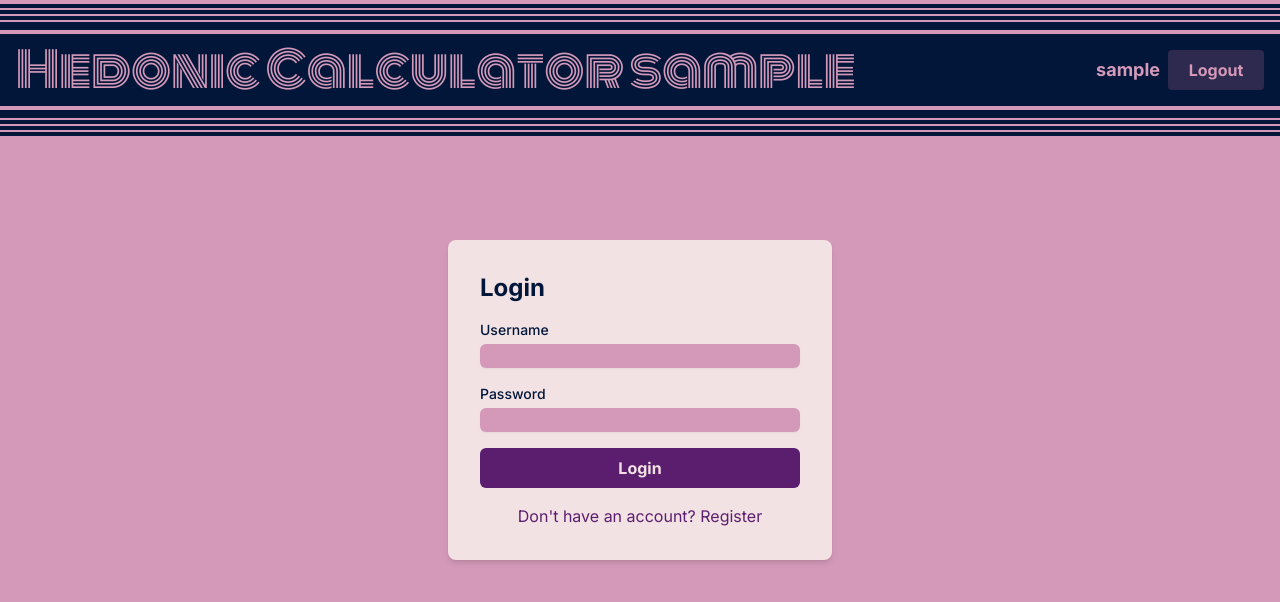
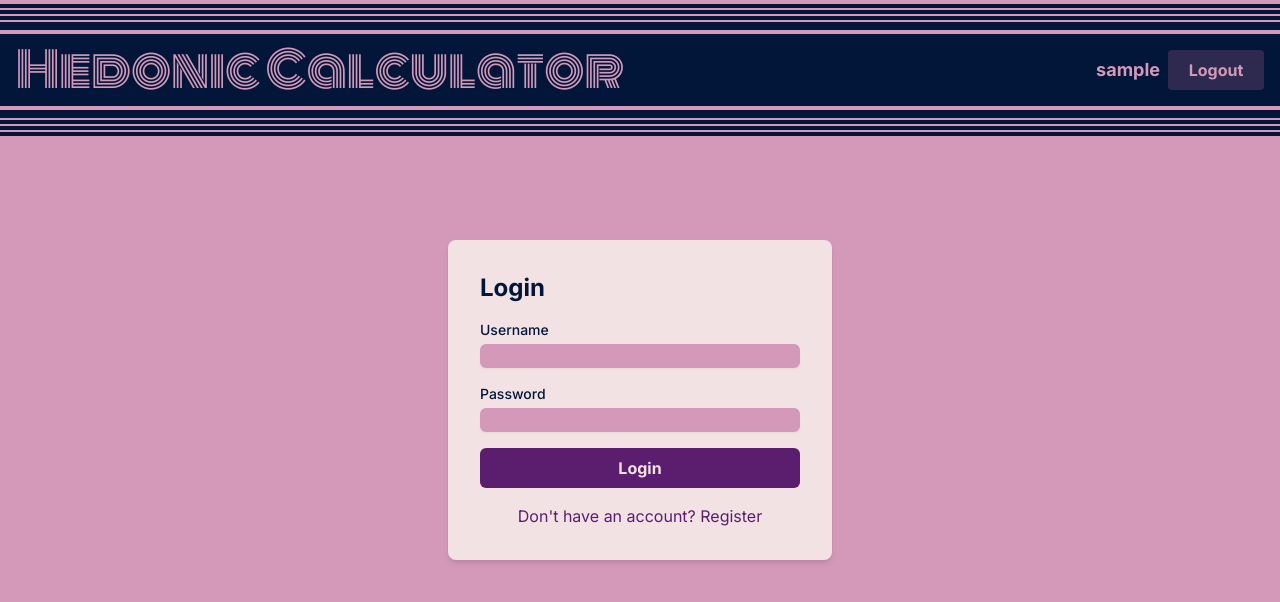
Before and after one commit to JackBadawy/Hedonic-Calculator, a Next.js app: page /login in a window 1280 px wide. Shown: the top 602 px of the page. Built offline with nearby package versions, Linux system fonts and the light colour scheme; sample sign-in values are in the browser's storage.

Commit message:
removed debug item

```diff
--- a/src/app/Componants/Nav/HNav.tsx
+++ b/src/app/Componants/Nav/HNav.tsx
@@ -18,7 +18,7 @@ const HNav = () => {
         <hr className="border-0 bg-hpal-200 h-1 text-hpal-200" />
         <div className="my-1 text-hpal-200 flex items-center justify-between p-2 px-4">
           <h1 className={monoton.className + " text-5xl"}>
-            Hedonic Calculator {username}
+            Hedonic Calculator
           </h1>
           <div className="  font-bold flex items-center gap-2">
             {username ? (
```
